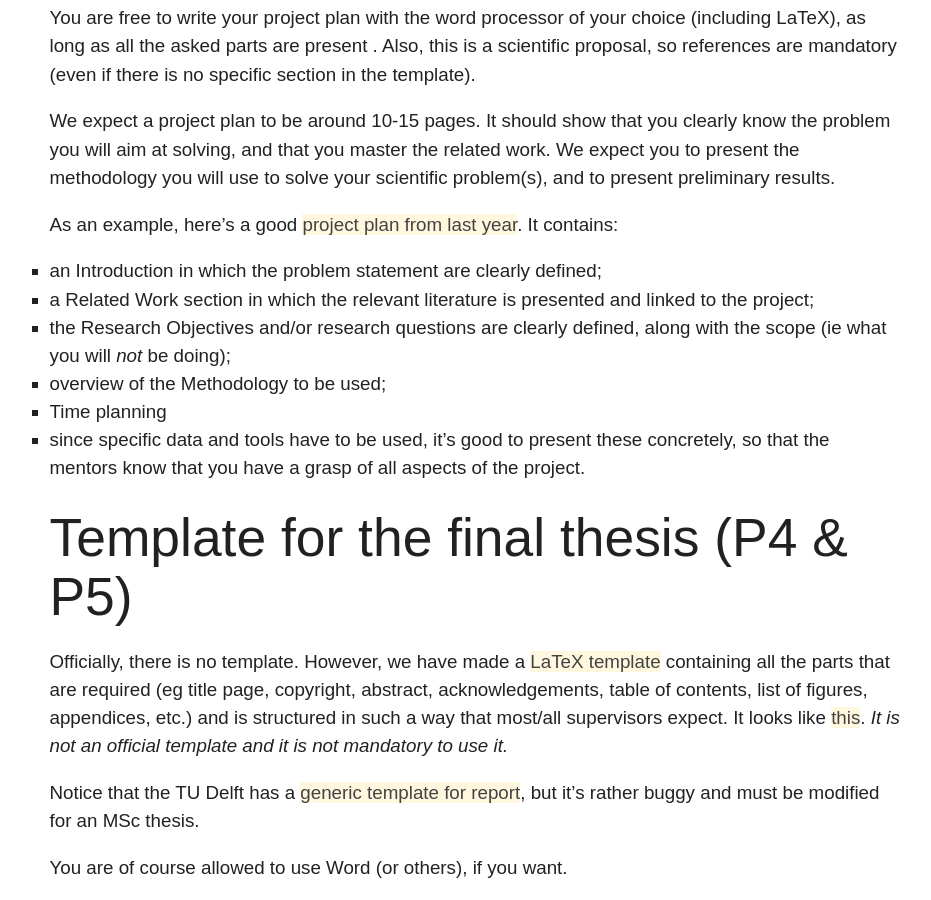
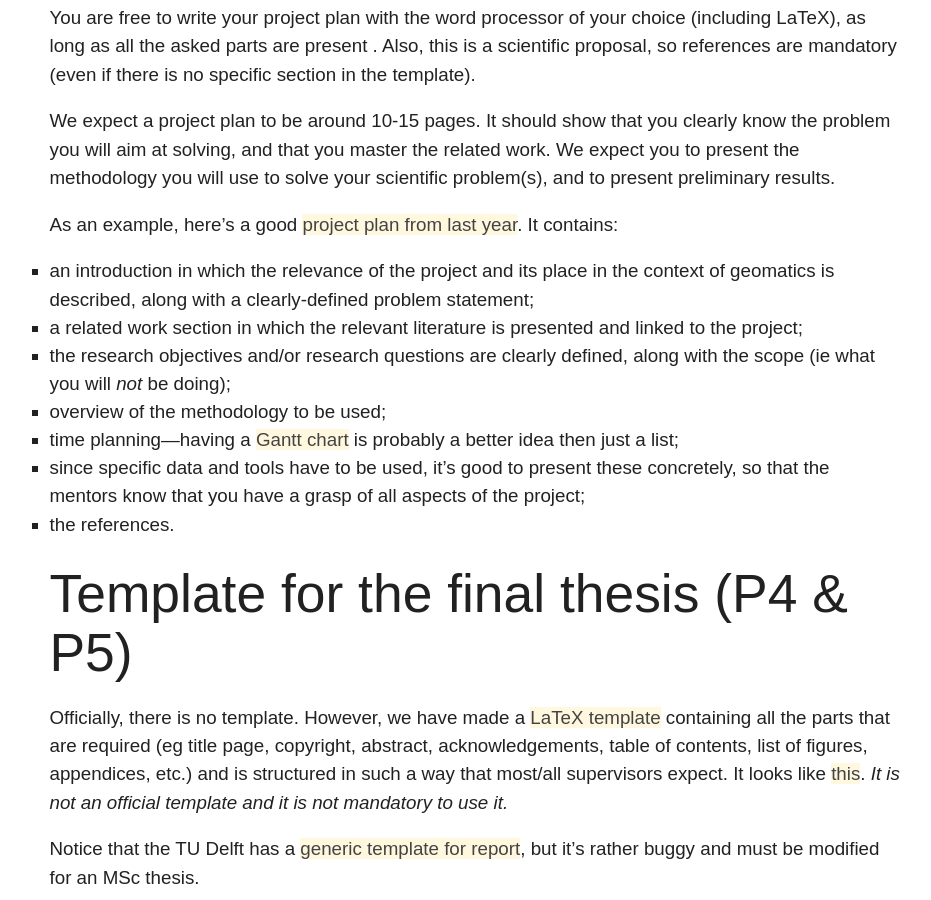
Before and after one commit to tudelft3d/geo2020, a Jekyll site: the page built from templates/index.md, in a window 1280 px wide and 900 px high, scrolled down 369 px. Shown: the whole window, without its empty margins (165-1096 px from the left). Built offline with Jekyll 4.4.1, drawn with Linux system fonts in a browser that asks for light colours; nearby versions of some CDN libraries.

Commit message:
more details P2 plan given

```diff
--- a/templates/index.md
+++ b/templates/index.md
@@ -19,12 +19,13 @@ We expect you to present the methodology you will use to solve your scientific p
 As an example, here's a good [project plan from last year]({{ "/pdfs/example_gradplan_mulder.pdf" | prepend: site.baseurl }}).
 It contains:
 
-  - an Introduction in which the problem statement are clearly defined;
-  - a Related Work section in which the relevant literature is presented and linked to the project;
-  - the Research Objectives and/or research questions are clearly defined, along with the scope (ie what you will *not* be doing);
-  - overview of the Methodology to be used;
-  - Time planning
-  - since specific data and tools have to be used, it's good to present these concretely, so that the mentors know that you have a grasp of all aspects of the project.
+  - an introduction in which the relevance of the project and its place in the context of geomatics is described, along with a clearly-defined problem statement;
+  - a related work section in which the relevant literature is presented and linked to the project;
+  - the research objectives and/or research questions are clearly defined, along with the scope (ie what you will *not* be doing);
+  - overview of the methodology to be used;
+  - time planning---having a [Gantt chart](https://en.wikipedia.org/wiki/Gantt_chart) is probably a better idea then just a list;
+  - since specific data and tools have to be used, it's good to present these concretely, so that the mentors know that you have a grasp of all aspects of the project;
+  - the references.
 
 <!-- For the system, you need to write a *short version* (1-2 sentences per point) so that these details can be uploaded and be accessible by the chair person of your P2/P4/P5. -->
 <!-- Do not upload the full project plan, this one is only for your mentors. -->
```
